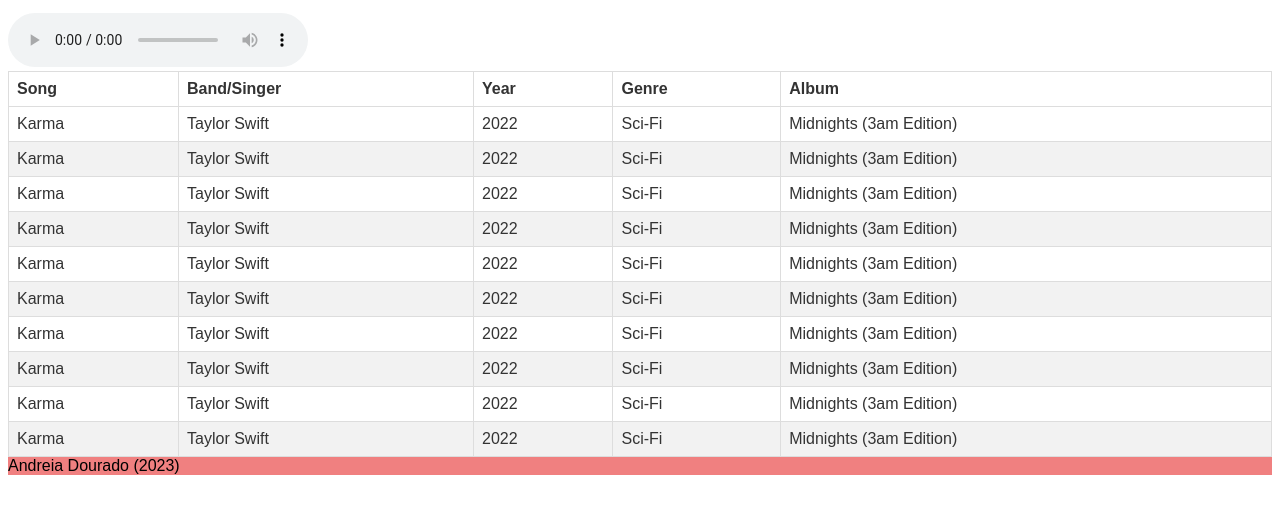
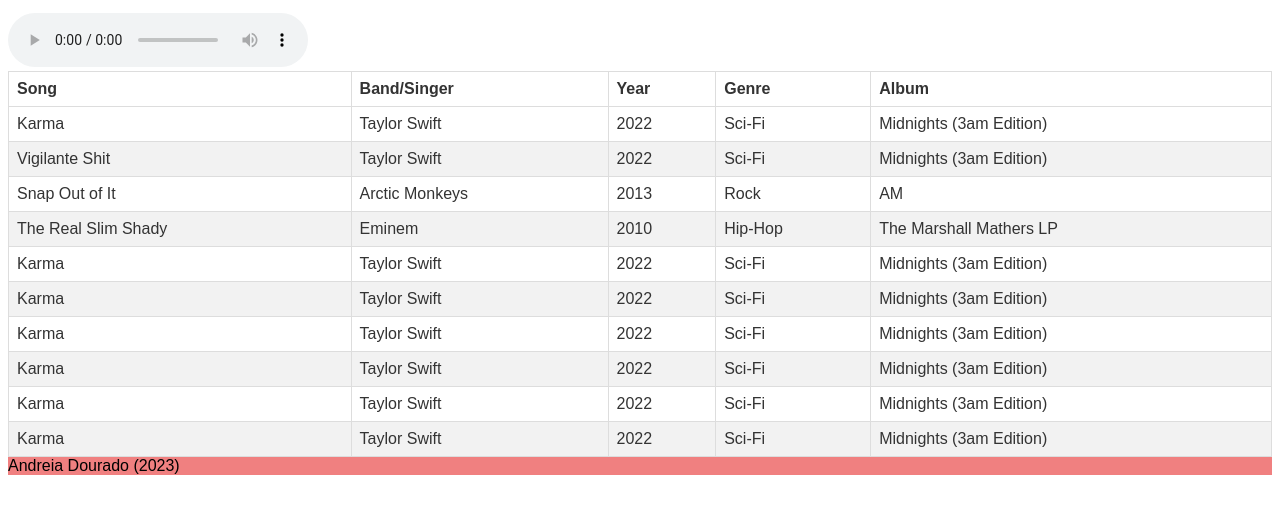
Before and after one commit to deiadourado/htmltable, a plain HTML site: page index.html in a window 1280 px wide. Shown: the part 101-614 px from the top of the page. Drawn offline with Linux system fonts and the light colour scheme.

Commit message:
update index.html

```diff
--- a/index.html
+++ b/index.html
@@ -35,25 +35,25 @@
             <td>Midnights (3am Edition)</td>
           </tr>
           <tr>
-            <td>Karma</td>
+            <td>Vigilante Shit</td>
             <td>Taylor Swift</td>
             <td>2022</td>
             <td>Sci-Fi</td>
             <td>Midnights (3am Edition)</td>
           </tr>
           <tr>
-            <td>Karma</td>
-            <td>Taylor Swift</td>
-            <td>2022</td>
-            <td>Sci-Fi</td>
-            <td>Midnights (3am Edition)</td>
+            <td>Snap Out of It</td>
+            <td>Arctic Monkeys</td>
+            <td>2013</td>
+            <td>Rock</td>
+            <td>AM</td>
           </tr>
           <tr>
-            <td>Karma</td>
-            <td>Taylor Swift</td>
-            <td>2022</td>
-            <td>Sci-Fi</td>
-            <td>Midnights (3am Edition)</td>
+            <td>The Real Slim Shady</td>
+            <td>Eminem</td>
+            <td>2010</td>
+            <td>Hip-Hop</td>
+            <td>The Marshall Mathers LP</td>
           </tr>
           <tr>
             <td>Karma</td>
```
